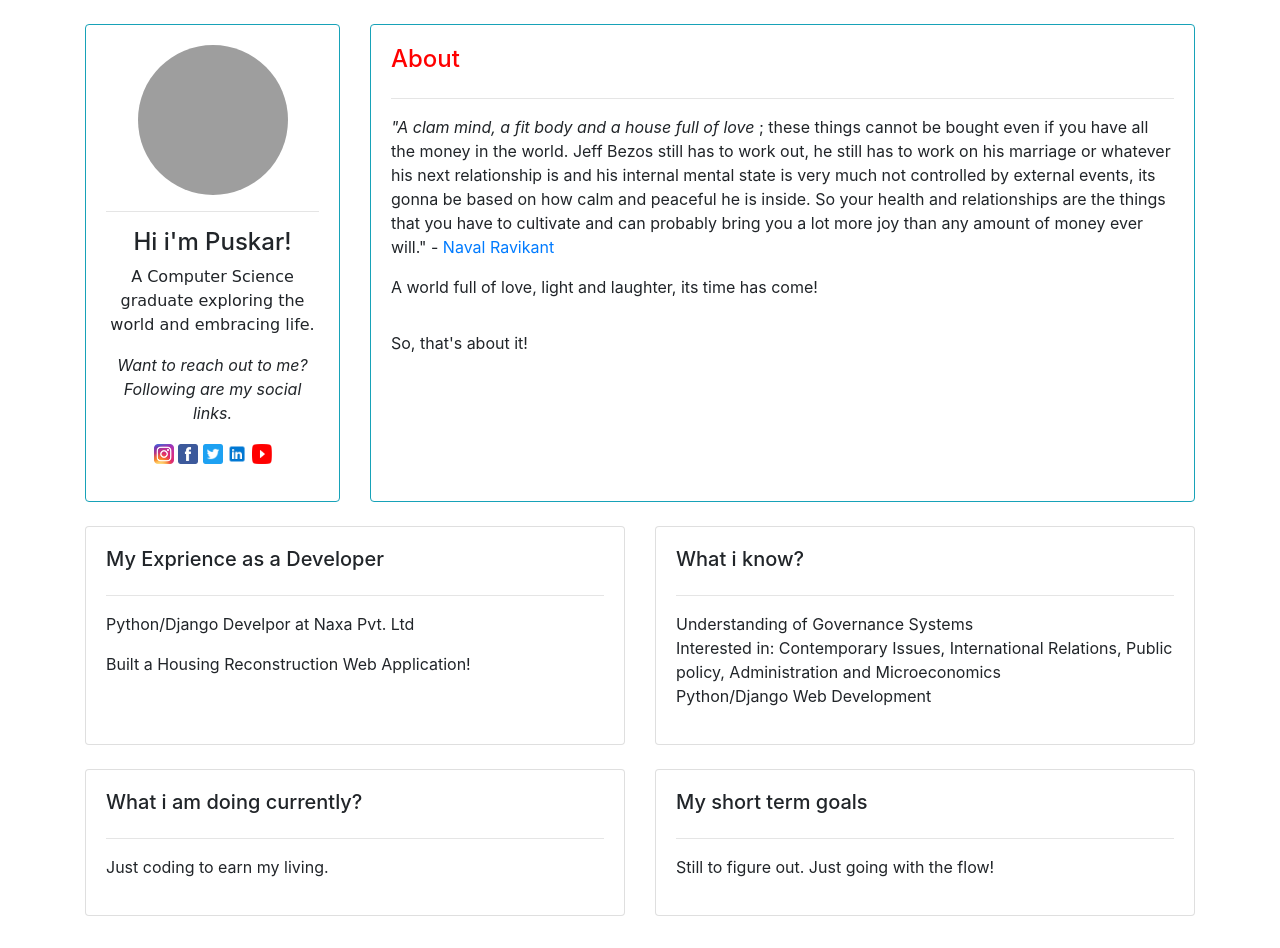
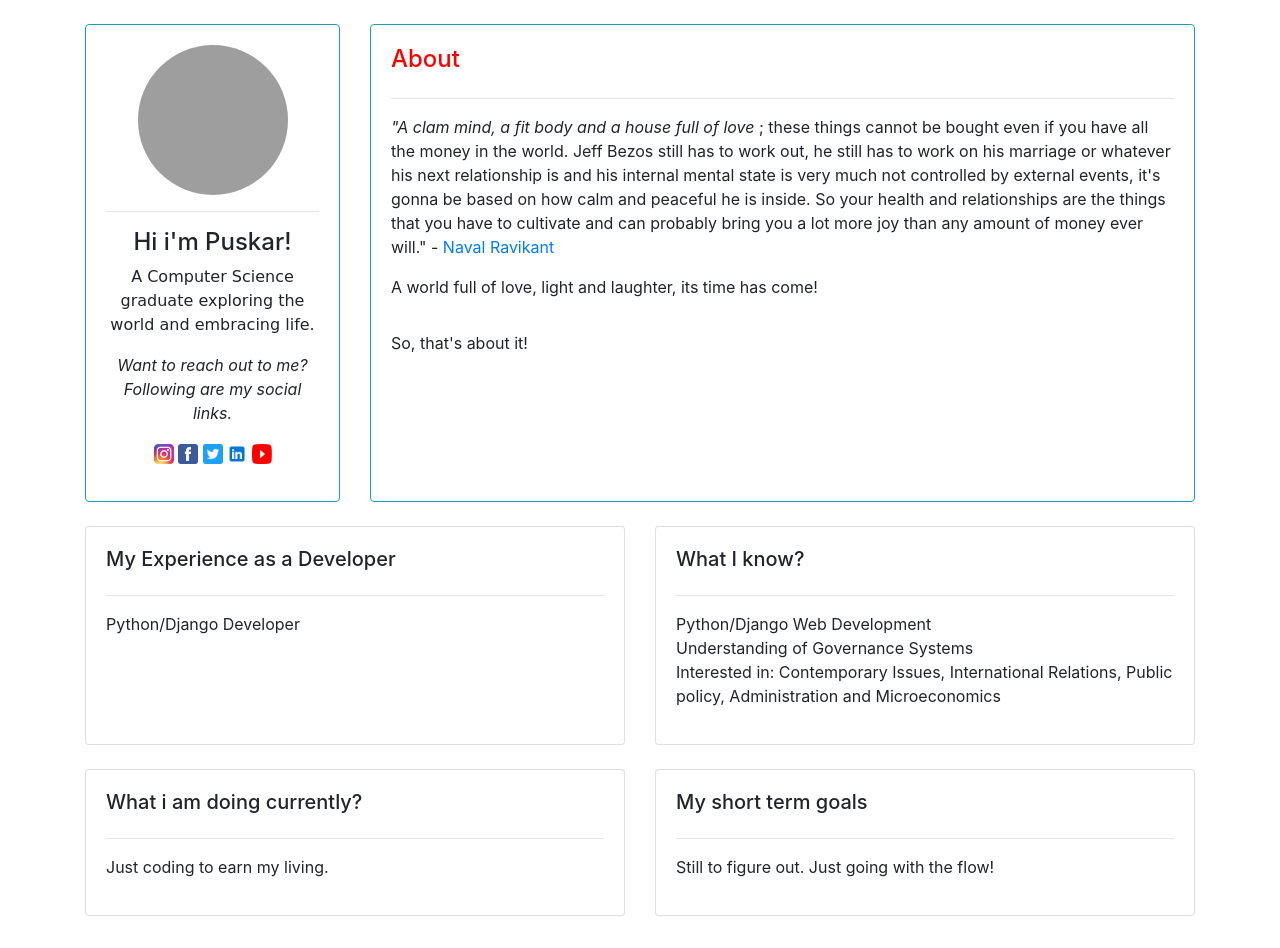
Before and after one commit to JoPuskar/myportfolio, a Django app: template base/templates/base/home.html in a window 1280 px wide. Shown: the top 948 px of the page. Run offline with Django 3.2, Linux system fonts and the light colour scheme; the template is opened without the code that fills it, so the values that code supplies are empty; some libraries are stand-ins or nearby versions; grey boxes are pictures that could not be loaded.

Commit message:
content update

```diff
--- a/base/templates/base/home.html
+++ b/base/templates/base/home.html
@@ -46,7 +46,7 @@
                         <i>"A clam mind, a fit body and a house full of love</i> ; these things cannot be bought even if
                         you have all the money in the world. Jeff Bezos still has to work out, he still has to work on
                         his marriage or whatever his next relationship is and his internal mental state is very much not
-                        controlled by external events, its gonna be based on how calm and peaceful he is inside. So your
+                        controlled by external events, it's gonna be based on how calm and peaceful he is inside. So your
                         health and relationships are the things that you have to cultivate and can probably bring
                         you a lot more joy than any amount of money ever will." - <a href="https://nav.al/">
                         Naval Ravikant </a>
@@ -67,20 +67,20 @@
         <div class="row">
             <div class="col-md-6">
                 <div class="card card-body h-100">
-                    <h5>My Exprience as a Developer</h5>
+                    <h5>My Experience as a Developer</h5>
                     <hr>
-                    <p>Python/Django Develpor at Naxa Pvt. Ltd</p>
-                    <p>Built a Housing Reconstruction Web Application!</p>
+                    <p>Python/Django Developer</p>
+                    <p></p>
                 </div>
             </div>
              <div class="col-md-6">
                 <div class="card card-body h-100">
-                    <h5>What i know?</h5>
+                    <h5>What I know?</h5>
                     <hr>
-                    <p>Understanding of Governance Systems<br>
+                    <p>Python/Django Web Development<br>
+                        Understanding of Governance Systems<br>
                         Interested in: Contemporary Issues, International Relations, Public policy, Administration and
                         Microeconomics
-			<br>Python/Django Web Development
 		    </p>
                 </div>
             </div>
```
